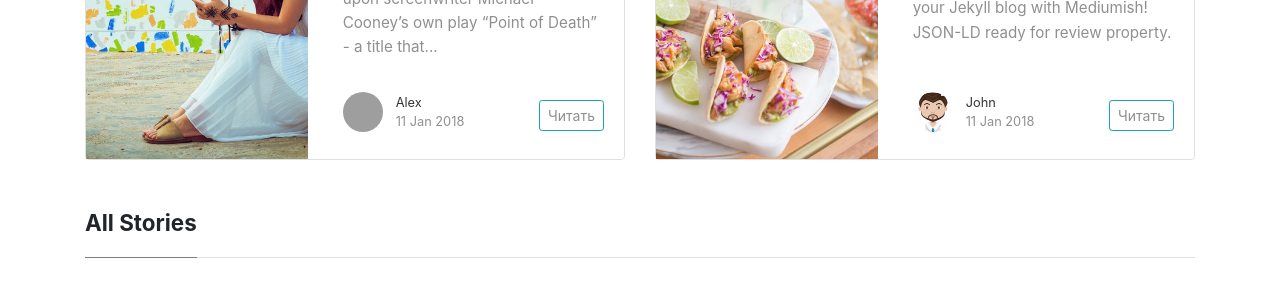
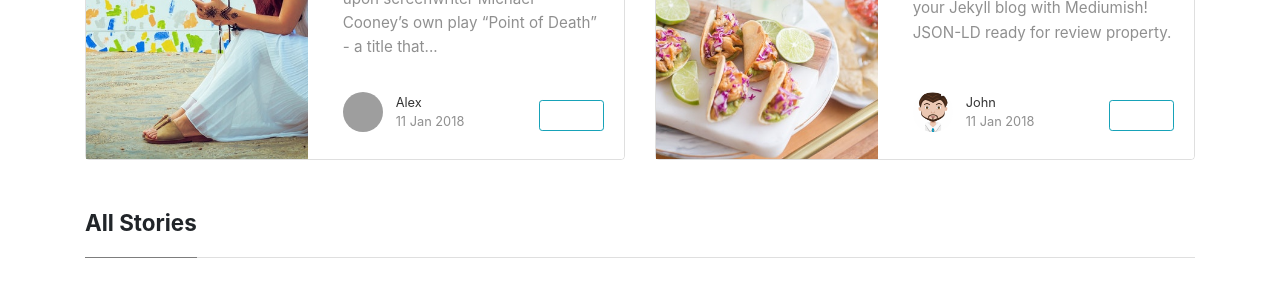
Before and after one commit to masterlidov/masterlidov.github.io, a Jekyll site: the page built from index.html, in a window 1280 px wide. Shown: the part 347-647 px from the top of the page. Built offline with Jekyll 4.4.1, drawn with Linux system fonts in a browser that asks for light colours; nearby versions of some CDN libraries; grey boxes are pictures that could not be loaded.

Commit message:
Update featuredbox.html

```diff
--- a/_includes/featuredbox.html
+++ b/_includes/featuredbox.html
@@ -46,7 +46,7 @@
                                 {% endif %}
                                 <span class="post-date">{{ post.date | date_to_string }}</span>
                                 </span>
-                                <span class="post-read-more"><a class="btn btn-lg btn-block btn-outline-info btn-sm" href="{{ site.baseurl }}{{ post.url }}" role="button">Читать</a></span>
+                                <span class="post-read-more"><a class="btn btn-lg btn-block btn-outline-info btn-sm text-white" href="{{ site.baseurl }}{{ post.url }}" role="button">Читать</a></span>
                                 <div class="clearfix"></div>
                             </div>
                         </div>
```
